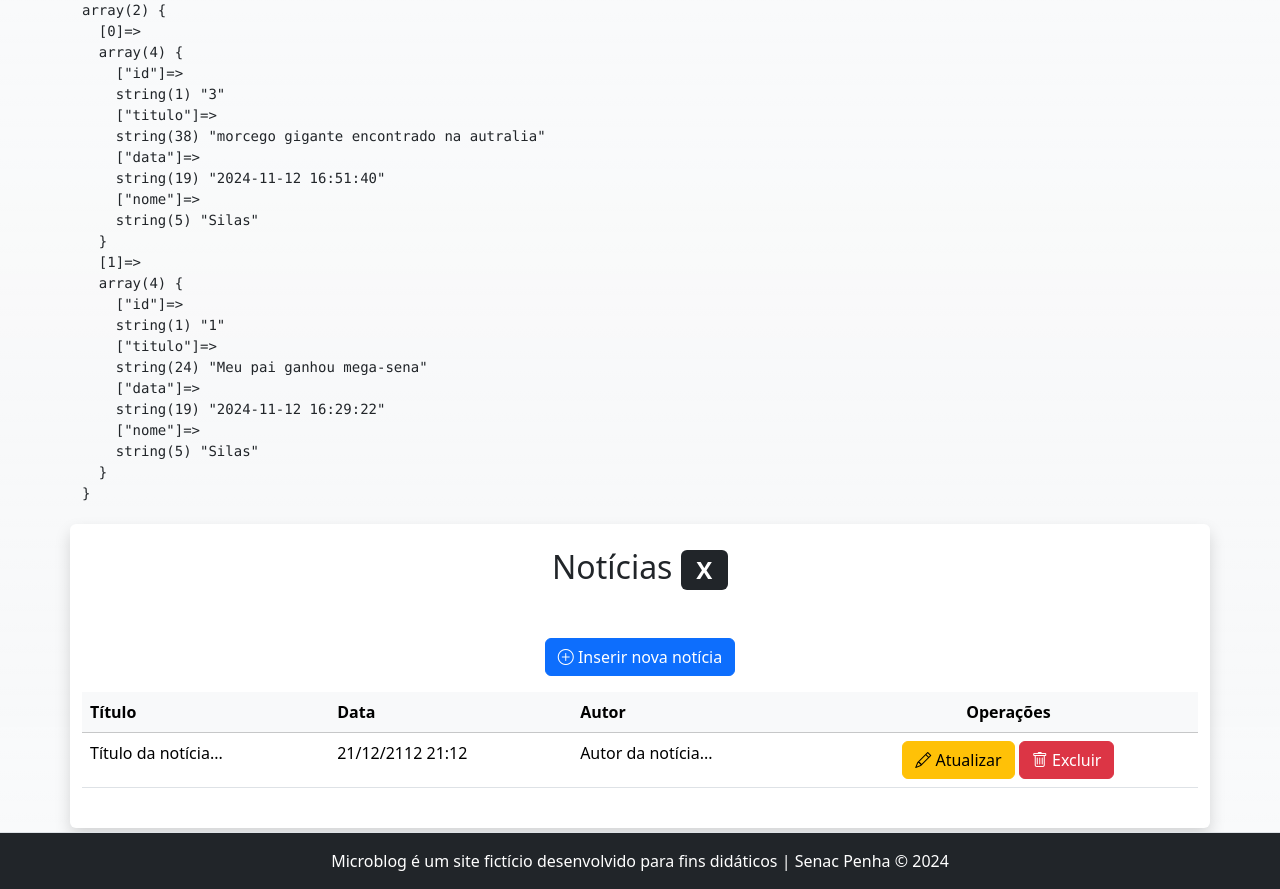
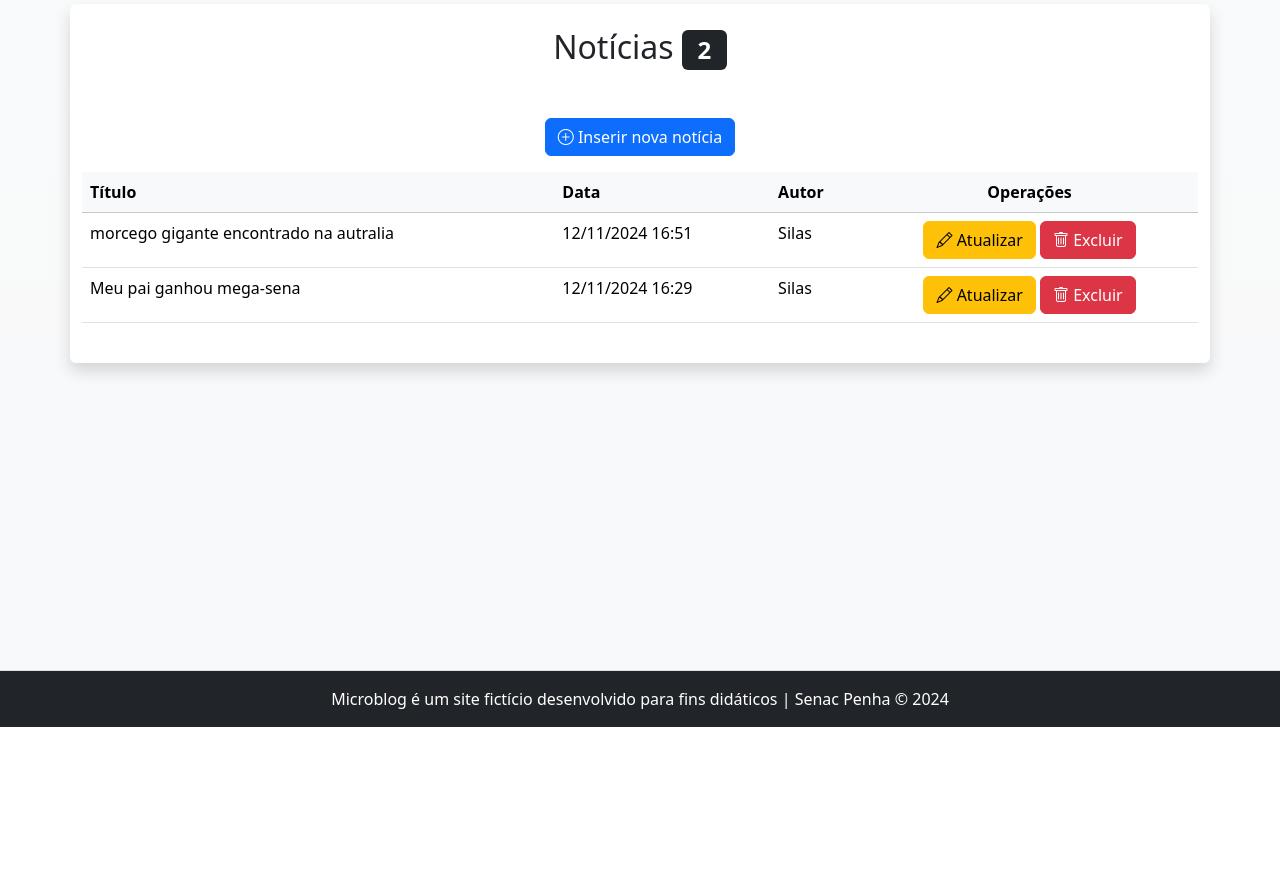
Before and after one commit to Silas600/microblog-silas, a PHP site: page /admin/noticias.php in a window 1280 px wide. Shown: the part 73-962 px from the top of the page. After the commit the page ends 800 px from the top, so only its background shows below. Run offline with PHP 8.4, Linux system fonts and the light colour scheme; the visitor is signed in with stand-in values (Sample User, id 1); data comes from the database, SQL or seed files in the repository.

Commit message:
Ajustes na exibição da noticias

```diff
--- a/admin/noticias.php
+++ b/admin/noticias.php
@@ -8,13 +8,11 @@ $tipoUsuario = $_SESSION['tipo'];
 $listaDeNoticias = lerNoticias($conexao, $idUsuario, $tipoUsuario);
 ?>
 
-<pre><?=var_dump($listaDeNoticias)?></pre>
-
 <div class="row">
 	<article class="col-12 bg-white rounded shadow my-1 py-4">
 
 		<h2 class="text-center">
-		Notícias <span class="badge bg-dark">X</span>
+		Notícias <span class="badge bg-dark"><?=count($listaDeNoticias)?></span>
 		</h2>
 
 		<p class="text-center mt-5">
@@ -36,11 +34,11 @@ $listaDeNoticias = lerNoticias($conexao, $idUsuario, $tipoUsuario);
 				</thead>
 
 				<tbody>
-
+<?php foreach ($listaDeNoticias as $noticia ) { ?>
 					<tr>
-                        <td> Título da notícia... </td>
-                        <td> 21/12/2112 21:12 </td>
-                        <td> Autor da notícia... </td>
+                        <td> <?=$noticia['titulo']?> </td>
+                        <td> <?=formataData($noticia['data'])?></td>
+                        <td> <?=$noticia['nome']?></td>
 						<td class="text-center">
 							<a class="btn btn-warning"
 							href="noticia-atualiza.php">
@@ -53,7 +51,7 @@ $listaDeNoticias = lerNoticias($conexao, $idUsuario, $tipoUsuario);
 							</a>
 						</td>
 					</tr>
-
+<?php } ?>
 				</tbody>
 			</table>
 	</div>
--- a/admin/usuarios.php
+++ b/admin/usuarios.php
@@ -13,7 +13,7 @@ $listaDeUsuarios = listarUsuarios($conexao);
 	<article class="col-12 bg-white rounded shadow my-1 py-4">
 
 		<h2 class="text-center">
-		Usuários <span class="badge bg-dark">X</span>
+		Usuários <span class="badge bg-dark"><?=count($listaDeUsuarios)?></span>
 		</h2>
 
 		<p class="text-center mt-5">
--- a/includes/funcoes-noticias.php
+++ b/includes/funcoes-noticias.php
@@ -16,7 +16,7 @@ function inserirNoticia($conexao, $titulo, $texto, $resumo, $nomeDaImagem, $usua
 function lerNoticias($conexao, $idUsuario, $tipoUsuario){
 
 
-        if($tipoUsuario === 'admin'){
+if($tipoUsuario === 'admin'){
 
         $sql = "SELECT
             noticias.id,
```
